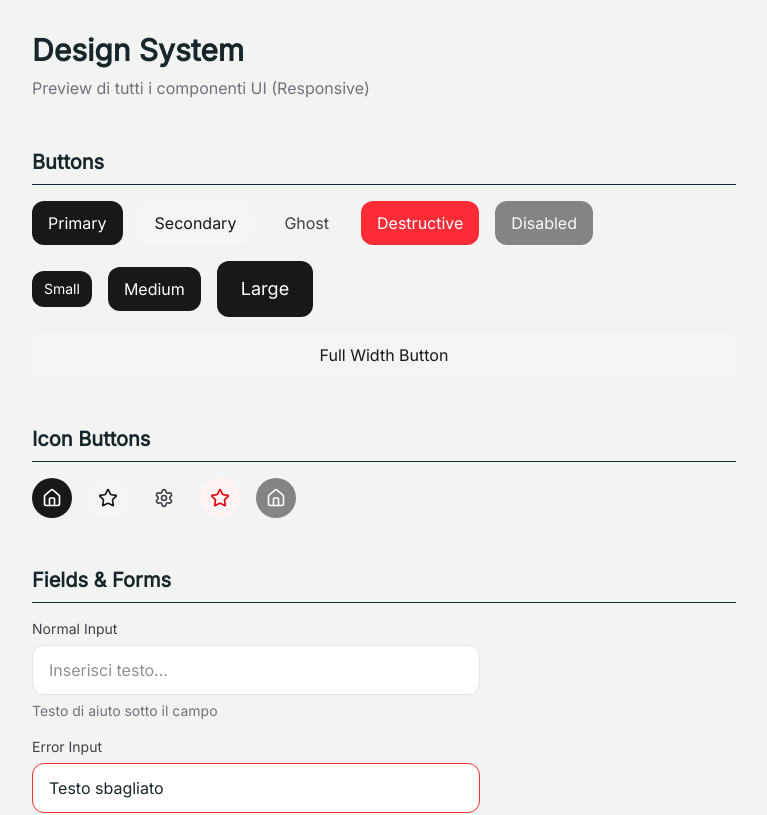
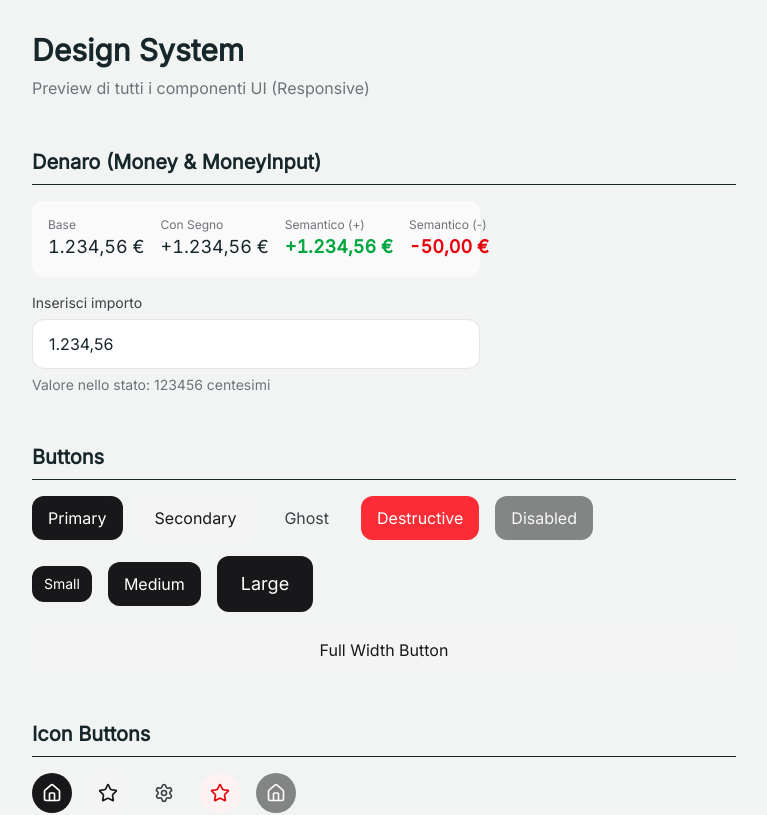
Before and after one commit to s1ddharth-s1ngh/my-app-samar, a React (Vite) app: page /dev/ui in a window 1280 px wide. Shown: the top 815 px of the page, without its empty margins (256-1023 px from the left). Built offline with nearby package versions, Linux system fonts and the light colour scheme.

Commit message:
feat(ui): add money display and input components

```diff
--- a/src/features/dev/DevUIScreen.tsx
+++ b/src/features/dev/DevUIScreen.tsx
@@ -10,6 +10,8 @@ import {
   Divider,
   EmptyState,
   Sheet,
+  Money,
+  MoneyInput,
 } from '@/ui';
 import { Star, Home, Settings } from 'lucide-react';
 import { useToastStore } from '@/stores/toast';
@@ -17,6 +19,7 @@ import { useToastStore } from '@/stores/toast';
 export function DevUIScreen() {
   const [isSheetOpen, setIsSheetOpen] = useState(false);
   const [toggleState, setToggleState] = useState(false);
+  const [moneyValue, setMoneyValue] = useState<number | null>(123456);
   const addToast = useToastStore((state) => state.addToast);
 
   return (
@@ -25,6 +28,37 @@ export function DevUIScreen() {
         <h1 className="text-3xl font-bold">Design System</h1>
         <p className="text-zinc-500">Preview di tutti i componenti UI (Responsive)</p>
       </div>
+
+      <section className="space-y-4">
+        <h2 className="text-xl font-bold border-b pb-2">Denaro (Money & MoneyInput)</h2>
+        <div className="flex flex-col gap-4 max-w-md">
+          <div className="flex gap-4 items-center p-4 bg-zinc-50 dark:bg-zinc-800 rounded-xl">
+            <div className="flex flex-col">
+              <span className="text-xs text-zinc-500">Base</span>
+              <Money cents={123456} className="text-lg font-medium" />
+            </div>
+            <div className="flex flex-col">
+              <span className="text-xs text-zinc-500">Con Segno</span>
+              <Money cents={123456} showSign className="text-lg font-medium" />
+            </div>
+            <div className="flex flex-col">
+              <span className="text-xs text-zinc-500">Semantico (+)</span>
+              <Money cents={123456} semanticColor showSign className="text-lg font-bold" />
+            </div>
+            <div className="flex flex-col">
+              <span className="text-xs text-zinc-500">Semantico (-)</span>
+              <Money cents={-5000} semanticColor showSign className="text-lg font-bold" />
+            </div>
+          </div>
+
+          <MoneyInput
+            label="Inserisci importo"
+            value={moneyValue ?? 0}
+            onChange={setMoneyValue}
+            helpText={`Valore nello stato: ${moneyValue} centesimi`}
+          />
+        </div>
+      </section>
 
       <section className="space-y-4">
         <h2 className="text-xl font-bold border-b pb-2">Buttons</h2>
--- /dev/null
+++ b/src/ui/Money.tsx
@@ -0,0 +1,37 @@
+import { type HTMLAttributes, forwardRef } from 'react';
+
+export interface MoneyProps extends HTMLAttributes<HTMLSpanElement> {
+  cents: number;
+  showSign?: boolean;
+  semanticColor?: boolean;
+}
+
+export const formatCents = (cents: number, showSign: boolean = false) => {
+  const amount = cents / 100;
+  const formatter = new Intl.NumberFormat('it-IT', {
+    style: 'currency',
+    currency: 'EUR',
+    signDisplay: showSign ? 'always' : 'auto',
+  });
+  return formatter.format(amount);
+};
+
+export const Money = forwardRef<HTMLSpanElement, MoneyProps>(
+  ({ cents, showSign = false, semanticColor = false, className = '', ...props }, ref) => {
+    const formatted = formatCents(cents, showSign);
+
+    let colorClass = '';
+    if (semanticColor) {
+      if (cents > 0) colorClass = 'text-green-600 dark:text-green-500';
+      else if (cents < 0) colorClass = 'text-red-600 dark:text-red-500';
+    }
+
+    return (
+      <span ref={ref} className={`tabular-nums ${colorClass} ${className}`} {...props}>
+        {formatted}
+      </span>
+    );
+  }
+);
+
+Money.displayName = 'Money';
--- /dev/null
+++ b/src/ui/MoneyInput.tsx
@@ -0,0 +1,126 @@
+import { forwardRef, useState, useEffect } from 'react';
+import { Field, type FieldProps } from './Field';
+
+export interface MoneyInputProps extends Omit<FieldProps, 'onChange' | 'value'> {
+  value: number; // in cents
+  onChange: (cents: number | null) => void;
+}
+
+export function parseMoneyString(value: string): number | null {
+  const clean = value.replace(/[^0-9.,-]/g, '');
+  if (!clean || clean === '-' || clean === ',' || clean === '.') return null;
+
+  let normalized = clean;
+
+  // Se contiene sia punto che virgola, l'ultimo è il separatore decimale
+  if (clean.includes(',') && clean.includes('.')) {
+    const lastComma = clean.lastIndexOf(',');
+    const lastDot = clean.lastIndexOf('.');
+    if (lastComma > lastDot) {
+      // virgola è decimale
+      const before = clean.substring(0, lastComma).replace(/[^0-9-]/g, '');
+      const after = clean.substring(lastComma + 1).replace(/[^0-9]/g, '');
+      normalized = before + '.' + after;
+    } else {
+      // punto è decimale
+      const before = clean.substring(0, lastDot).replace(/[^0-9-]/g, '');
+      const after = clean.substring(lastDot + 1).replace(/[^0-9]/g, '');
+      normalized = before + '.' + after;
+    }
+  } else if (clean.includes(',')) {
+    // Solo virgola
+    const parts = clean.split(',');
+    const beforeDec = parts
+      .slice(0, -1)
+      .join('')
+      .replace(/[^0-9-]/g, '');
+    const afterDec = parts[parts.length - 1];
+    normalized = beforeDec + '.' + afterDec;
+  } else if (clean.includes('.')) {
+    // Solo punti
+    const parts = clean.split('.');
+    const lastPart = parts[parts.length - 1] || '';
+    if (lastPart.length <= 2 && parts.length === 2) {
+      normalized = parts[0] + '.' + lastPart;
+    } else if (lastPart.length === 3) {
+      normalized = parts.join('');
+    } else {
+      const beforeDec = parts.slice(0, -1).join('');
+      normalized = beforeDec + '.' + lastPart;
+    }
+  }
+
+  const num = parseFloat(normalized);
+  if (isNaN(num)) return null;
+
+  return Math.round(num * 100);
+}
+
+export const MoneyInput = forwardRef<HTMLInputElement, MoneyInputProps>(
+  ({ value, onChange, error, ...props }, ref) => {
+    // Display value in input
+    const [display, setDisplay] = useState('');
+    const [internalError, setInternalError] = useState<string | null>(null);
+
+    // Sync from prop when not typing (e.g. initial load or external update)
+    useEffect(() => {
+      if (value !== null && value !== undefined) {
+        setDisplay(
+          (value / 100).toLocaleString('it-IT', {
+            minimumFractionDigits: 2,
+            maximumFractionDigits: 2,
+          })
+        );
+      } else {
+        setDisplay('');
+      }
+    }, [value]);
+
+    const handleChange = (e: React.ChangeEvent<HTMLInputElement>) => {
+      const val = e.target.value;
+      setDisplay(val);
+      setInternalError(null);
+
+      if (!val) {
+        onChange(null);
+        return;
+      }
+
+      const cents = parseMoneyString(val);
+      if (cents === null && val.match(/[0-9]/)) {
+        setInternalError('Formato non valido');
+      } else if (cents !== null) {
+        onChange(cents);
+      }
+    };
+
+    const handleBlur = (e: React.FocusEvent<HTMLInputElement>) => {
+      const cents = parseMoneyString(display);
+      if (cents !== null) {
+        setDisplay(
+          (cents / 100).toLocaleString('it-IT', {
+            minimumFractionDigits: 2,
+            maximumFractionDigits: 2,
+          })
+        );
+      }
+      if (props.onBlur) {
+        props.onBlur(e);
+      }
+    };
+
+    return (
+      <Field
+        ref={ref}
+        value={display}
+        onChange={handleChange}
+        onBlur={handleBlur}
+        error={error || (internalError ? internalError : undefined)}
+        inputMode="decimal"
+        {...props}
+      />
+    );
+  }
+);
+
+MoneyInput.displayName = 'MoneyInput';
--- a/src/ui/index.ts
+++ b/src/ui/index.ts
@@ -9,3 +9,5 @@ export * from './Divider';
 export * from './EmptyState';
 export * from './Toast';
 export * from './Sheet';
+export * from './Money';
+export * from './MoneyInput';
```
Also changed, not shown: 1 other file (tests, documents, lock files or other folders).
